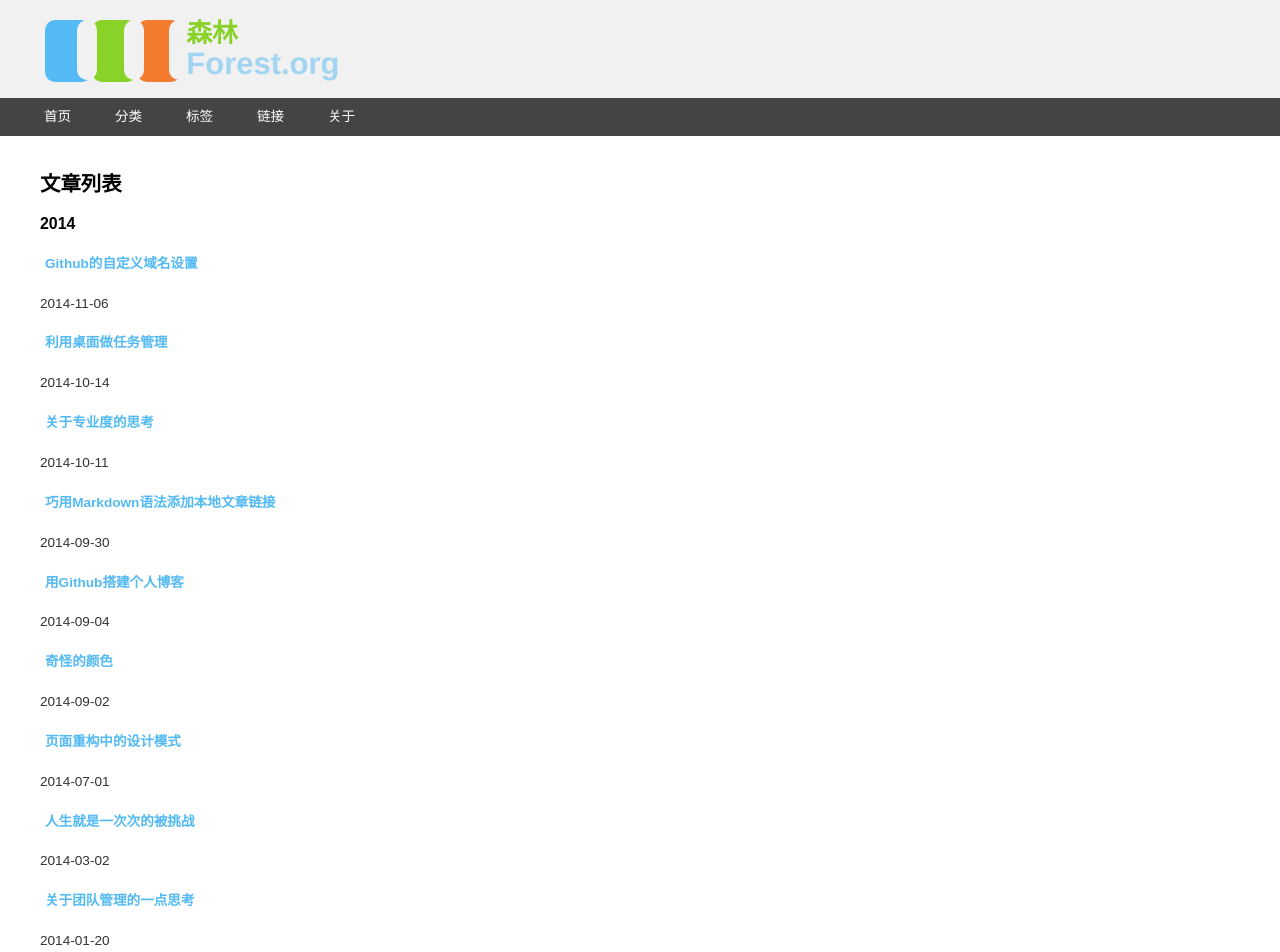
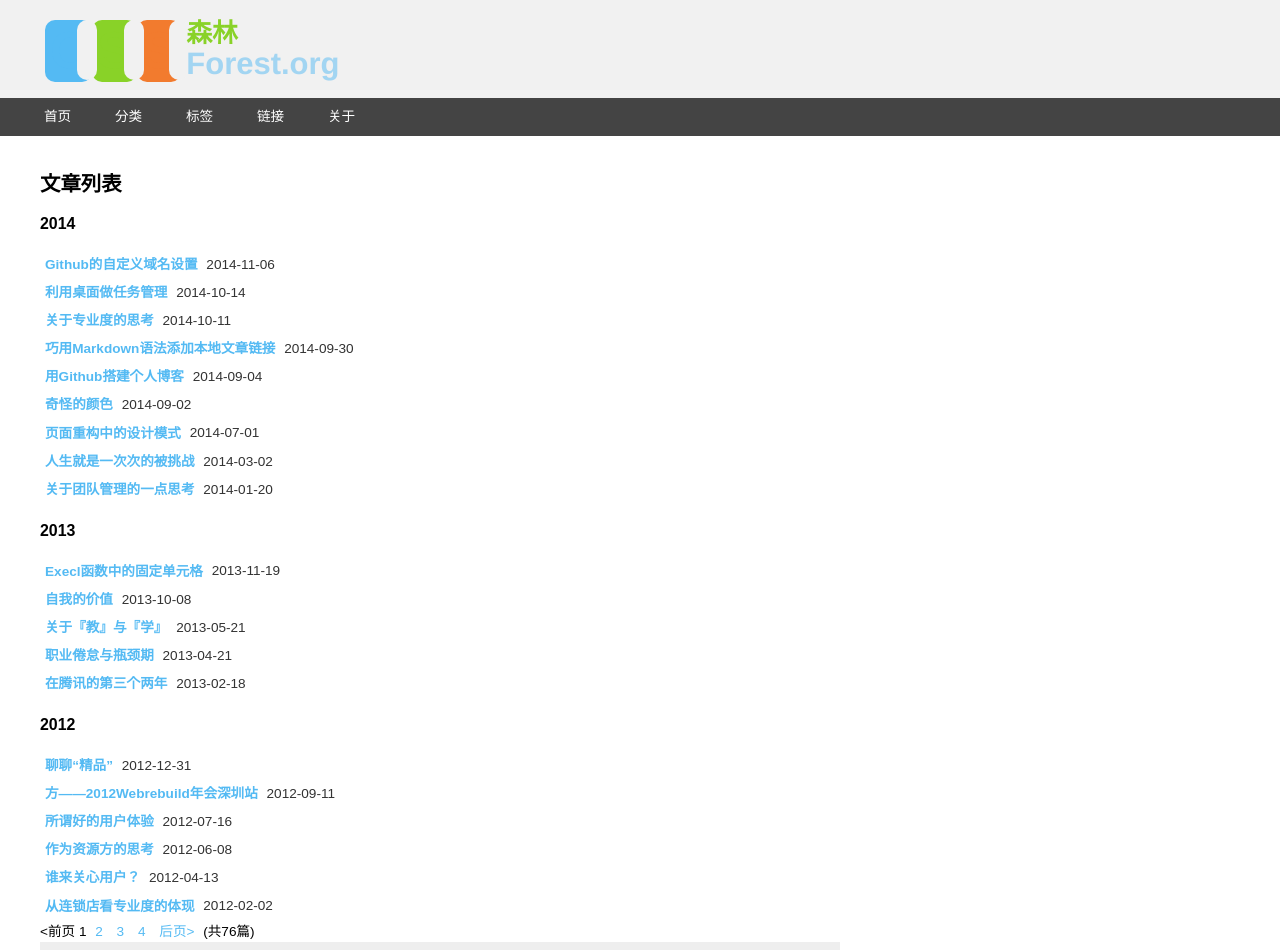
Before and after one commit to ghostzhang/ghostzhang.github.io, a Jekyll site: the page built from index.html, in a window 1280 px wide. Shown: the top 952 px of the page. Built offline with Jekyll 4.4.1, drawn with Linux system fonts in a browser that asks for light colours; the list of posts is cut into pages by our own code; comment, search, counter and statistics services are not loaded.

Commit message:
更新样式

```diff
--- a/css/main.css
+++ b/css/main.css
@@ -63,4 +63,5 @@ a img[src="http://tcss.qq.com/icon/toss_11.gif"]{display:none}
 #sidebar{border-top:.5rem solid #EEEEEE;}
 #cse table td{border:none;}
 #swete-basic-badge{position:absolute;left:-200px;}
+.listing h4{display:inline-block;margin:.2rem 0;}
 .listing time{color:#333333;}
```
